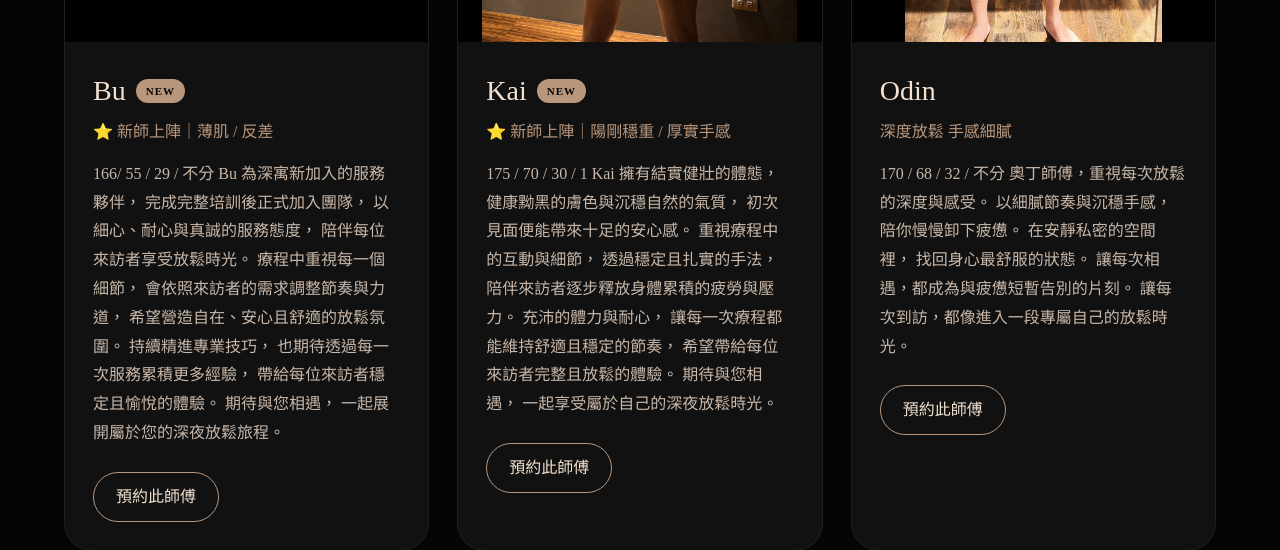
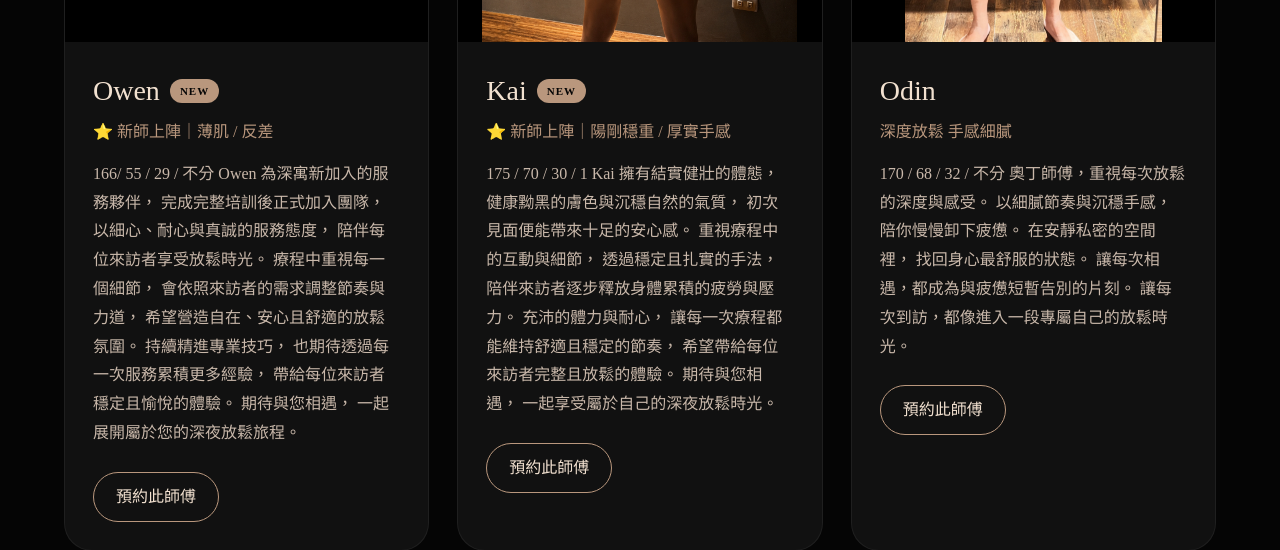
Before and after one commit to profoundroomkh/profound-room, a Next.js app: page / in a window 1280 px wide. Shown: the part 3116-3666 px from the top of the page. Built offline with nearby package versions, Linux system fonts and the light colour scheme; grey boxes are pictures that could not be loaded.

Commit message:
Update page.js

```diff
--- a/app/page.js
+++ b/app/page.js
@@ -25,11 +25,11 @@ useEffect(() => {
 }, [])
    const masters = [
 {
-  name: "Bu",
+  name: "Owen",
   specialty: "⭐ 新師上陣｜薄肌 / 反差",
   intro: `166/ 55 / 29 / 不分
 
-Bu 為深寓新加入的服務夥伴，
+Owen 為深寓新加入的服務夥伴，
 完成完整培訓後正式加入團隊，
 以細心、耐心與真誠的服務態度，
 陪伴每位來訪者享受放鬆時光。
@@ -46,9 +46,9 @@ Bu 為深寓新加入的服務夥伴，
 一起展開屬於您的深夜放鬆旅程。`,
 
   images: [
-    "/images/therapist-Bu-1.JPG",
-    "/images/therapist-Bu-2.JPG",
-    "/images/therapist-Bu-3.JPG",
+    "/images/therapist-Owen-1.JPG",
+    "/images/therapist-Owen-2.JPG",
+    "/images/therapist-Owen-3.JPG",
   ],
 },
   {
@@ -584,7 +584,7 @@ id="therapists"
 >
   {master.name}
 
-  {[ 'Bu', 'Kai'].includes(master.name) && (
+  {[ 'Owen', 'Kai'].includes(master.name) && (
   <span
     style={{
       background: '#b9977d',
```
